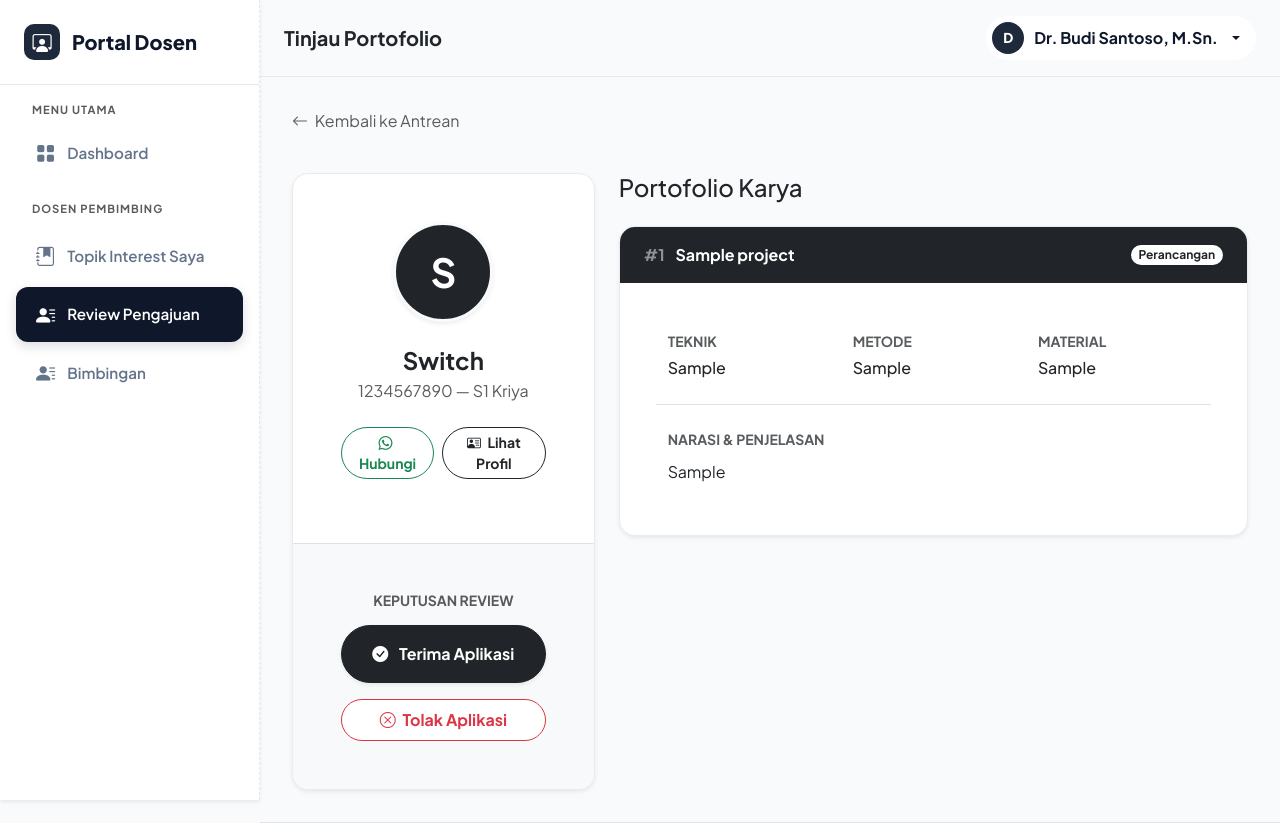
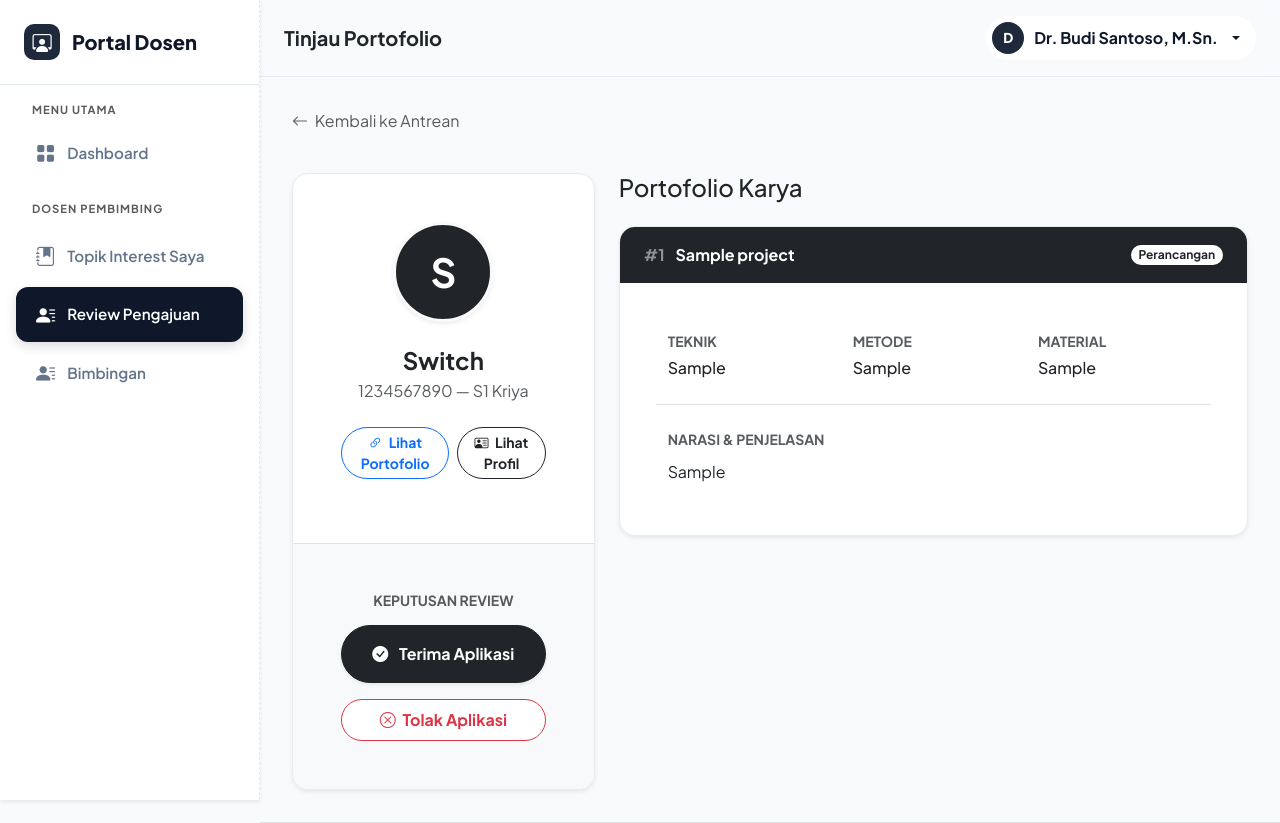
Before and after one commit to sheinafathurr1/mdong, a Laravel app: page /dosen/review-aplikasi/1 in a window 1280 px wide. Shown: the top 823 px of the page. Run offline with Laravel 12, Linux system fonts and the light colour scheme; a user stored in the database is signed in; data comes from the database, SQL or seed files in the repository; tables that the repository leaves empty hold one stand-in row (values such as "Sample post").

Commit message:
feat: ganti tombol Hubungi jadi Lihat Portofolio di halaman review dosen
Tombol "Hubungi" (WhatsApp) di kartu ringkas mahasiswa pada halaman
tinjau portofolio (dosen.review.show) diganti jadi tombol "Lihat
Portofolio" yang langsung membuka url_sosmed mahasiswa di tab baru.
Kalau mahasiswa belum mengisi tautan portofolio, tombolnya nonaktif
dengan label "Portofolio Kosong". Nomor telepon mahasiswa tetap bisa
dilihat lewat tombol "Lihat Profil" (modal) seperti sebelumnya.

Co-Authored-By: Claude Sonnet 5 <noreply@anthropic.com>
Claude-Session: https://claude.ai/code/session_01CzJXM71XpKnjMj5sDiwe1R

```diff
--- a/resources/views/dosen/review/show.blade.php
+++ b/resources/views/dosen/review/show.blade.php
@@ -33,9 +33,15 @@
                 <p class="text-muted mb-4">{{ $application->mahasiswa->nim }} — {{ $application->mahasiswa->program_studi }}</p>
 
                 <div class="d-flex justify-content-center gap-2 mb-3">
-                    <a href="https://wa.me/{{ preg_replace('/[^0-9]/', '', $application->mahasiswa->no_tlp) }}" target="_blank" class="btn btn-outline-success btn-sm rounded-pill px-3 fw-bold">
-                        <i class="bi bi-whatsapp me-1"></i> Hubungi
-                    </a>
+                    @if($application->mahasiswa->url_sosmed)
+                        <a href="{{ $application->mahasiswa->url_sosmed }}" target="_blank" rel="noopener noreferrer" class="btn btn-outline-primary btn-sm rounded-pill px-3 fw-bold">
+                            <i class="bi bi-link-45deg me-1"></i> Lihat Portofolio
+                        </a>
+                    @else
+                        <button type="button" class="btn btn-outline-secondary btn-sm rounded-pill px-3 fw-bold" disabled title="Mahasiswa belum menambahkan tautan portofolio">
+                            <i class="bi bi-link-45deg me-1"></i> Portofolio Kosong
+                        </button>
+                    @endif
 
                     <button type="button" class="btn btn-outline-dark btn-sm rounded-pill px-3 fw-bold" data-bs-toggle="modal" data-bs-target="#profilModal">
                         <i class="bi bi-person-vcard me-1"></i> Lihat Profil
```
